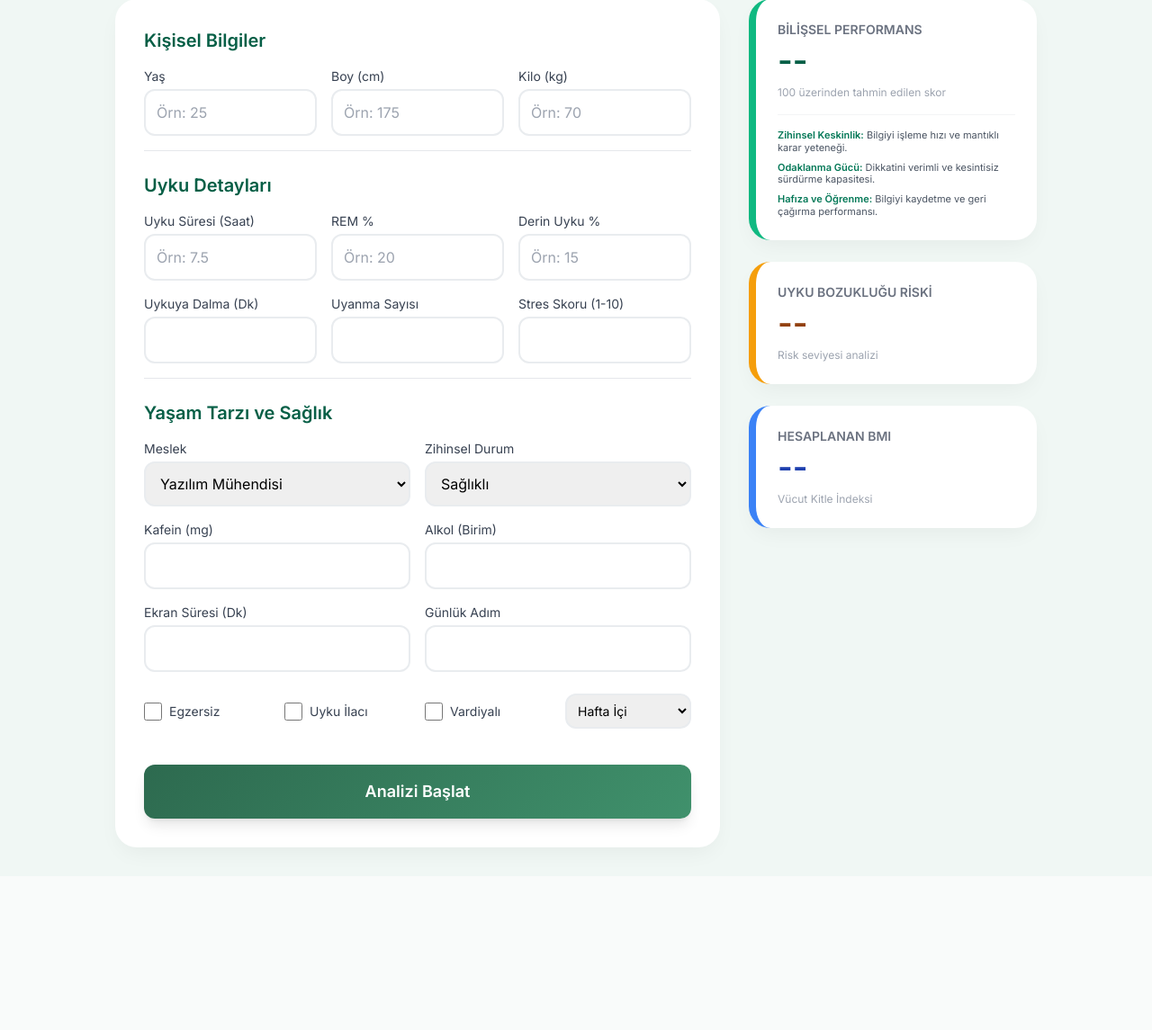
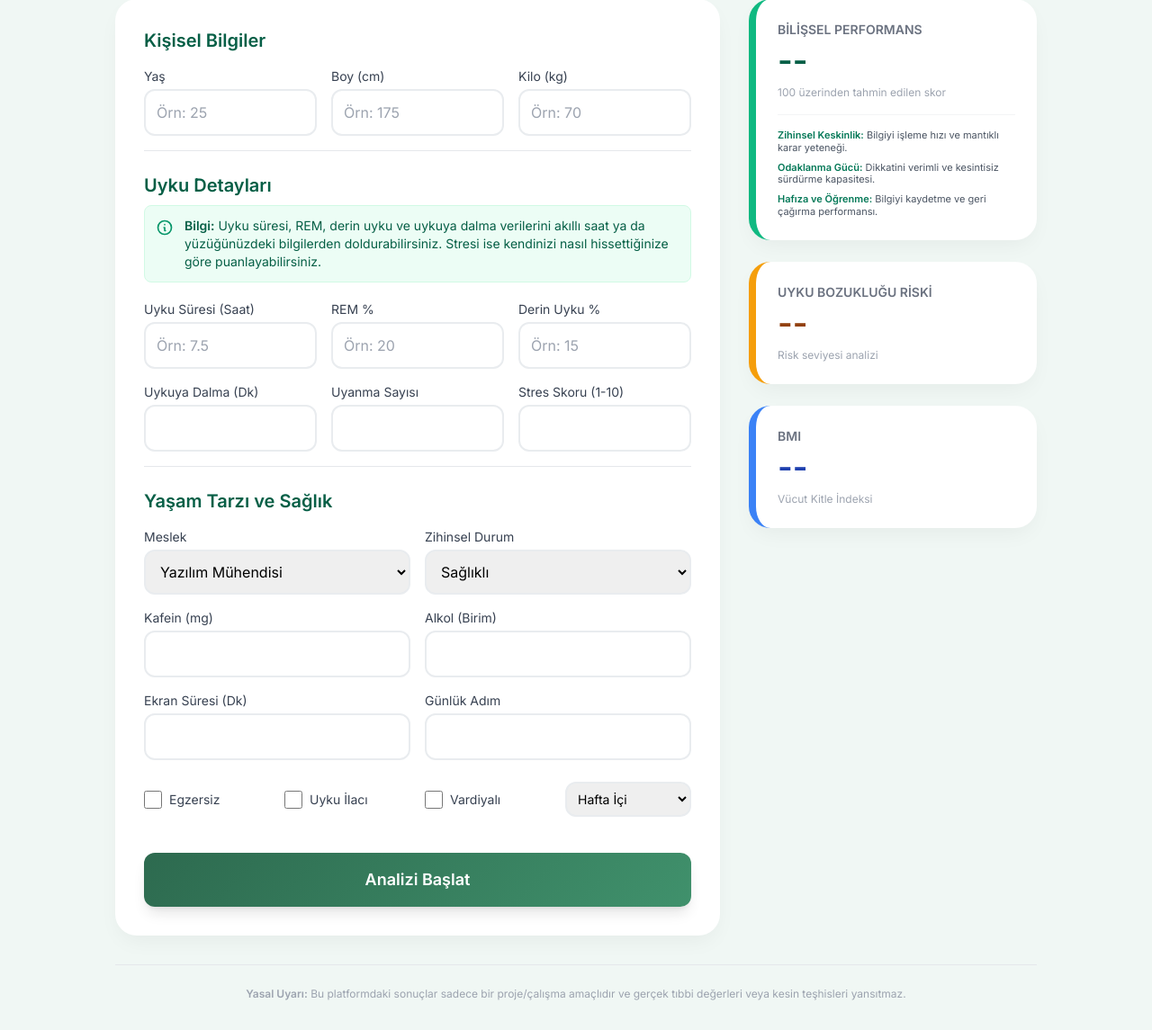
Before and after one commit to moruex/SleepWell-AI-Predictor, a FastAPI app: page / in a window 1280 px wide. Shown: the part 145-1290 px from the top of the page at 90% size. Before the commit the page ends 1098 px from the top, so only its background shows below. Run offline with FastAPI, Linux system fonts and the light colour scheme; parts of the project's set-up code (start-up, migrations or seed data) failed here and were passed over; some libraries are stand-ins or nearby versions.

Commit message:
index.html: Kullanıcı arayüzü iyileştirildi ve yasal uyarı eklendi

```diff
--- a/templates/index.html
+++ b/templates/index.html
@@ -81,7 +81,20 @@
 
                     <!-- Uyku Metrikleri -->
                     <div class="border-b pb-4">
-                        <h2 class="text-xl font-semibold text-emerald-800 mb-4">Uyku Detayları</h2>
+                        <div class="flex items-center justify-between mb-2">
+                            <h2 class="text-xl font-semibold text-emerald-800">Uyku Detayları</h2>
+                        </div>
+                        <div
+                            class="bg-emerald-50 border border-emerald-100 rounded-lg p-3 mb-5 text-sm text-emerald-800 flex items-start space-x-3">
+                            <svg class="w-5 h-5 mt-0.5 flex-shrink-0 text-emerald-600" fill="none" stroke="currentColor"
+                                viewBox="0 0 24 24" xmlns="http://www.w3.org/2000/svg">
+                                <path stroke-linecap="round" stroke-linejoin="round" stroke-width="2"
+                                    d="M13 16h-1v-4h-1m1-4h.01M21 12a9 9 0 11-18 0 9 9 0 0118 0z"></path>
+                            </svg>
+                            <p><strong>Bilgi:</strong> Uyku süresi, REM, derin uyku ve uykuya dalma verilerini akıllı
+                                saat ya da yüzüğünüzdeki bilgilerden doldurabilirsiniz. Stresi ise kendinizi nasıl
+                                hissettiğinize göre puanlayabilirsiniz.</p>
+                        </div>
                         <div class="grid grid-cols-1 md:grid-cols-3 gap-4">
                             <div>
                                 <label class="block text-sm font-medium text-gray-700 mb-1">Uyku Süresi (Saat)</label>
@@ -202,13 +215,16 @@
 
                     <div class="mt-4 pt-4 border-t border-gray-100 space-y-2 text-left">
                         <p class="text-[11px] leading-tight text-gray-600">
-                            <span class="font-bold text-emerald-700">Zihinsel Keskinlik:</span> Bilgiyi işleme hızı ve mantıklı karar yeteneği.
+                            <span class="font-bold text-emerald-700">Zihinsel Keskinlik:</span> Bilgiyi işleme hızı ve
+                            mantıklı karar yeteneği.
                         </p>
                         <p class="text-[11px] leading-tight text-gray-600">
-                            <span class="font-bold text-emerald-700">Odaklanma Gücü:</span> Dikkatini verimli ve kesintisiz sürdürme kapasitesi.
+                            <span class="font-bold text-emerald-700">Odaklanma Gücü:</span> Dikkatini verimli ve
+                            kesintisiz sürdürme kapasitesi.
                         </p>
                         <p class="text-[11px] leading-tight text-gray-600">
-                            <span class="font-bold text-emerald-700">Hafıza ve Öğrenme:</span> Bilgiyi kaydetme ve geri çağırma performansı.
+                            <span class="font-bold text-emerald-700">Hafıza ve Öğrenme:</span> Bilgiyi kaydetme ve geri
+                            çağırma performansı.
                         </p>
                     </div>
                 </div>
@@ -220,13 +236,18 @@
                 </div>
 
                 <div class="card p-6 border-l-8 border-blue-500">
-                    <h3 class="text-sm uppercase font-bold text-gray-500 mb-1">Hesaplanan BMI</h3>
+                    <h3 class="text-sm uppercase font-bold text-gray-500 mb-1">BMI</h3>
                     <div id="bmiResult" class="text-4xl font-bold text-blue-800">--</div>
                     <p class="text-xs text-gray-400 mt-2">Vücut Kitle İndeksi</p>
                 </div>
             </div>
         </div>
-    </div>
+
+        <!-- Disclaimer Footer -->
+        <footer class="mt-8 text-center text-xs text-gray-400 border-t border-gray-200 pt-6">
+            <p><strong>Yasal Uyarı:</strong> Bu platformdaki sonuçlar sadece bir proje/çalışma amaçlıdır ve gerçek tıbbi
+                değerleri veya kesin teşhisleri yansıtmaz.</p>
+        </footer>
     </div>
 
     <!-- Loading Overlay -->
```
